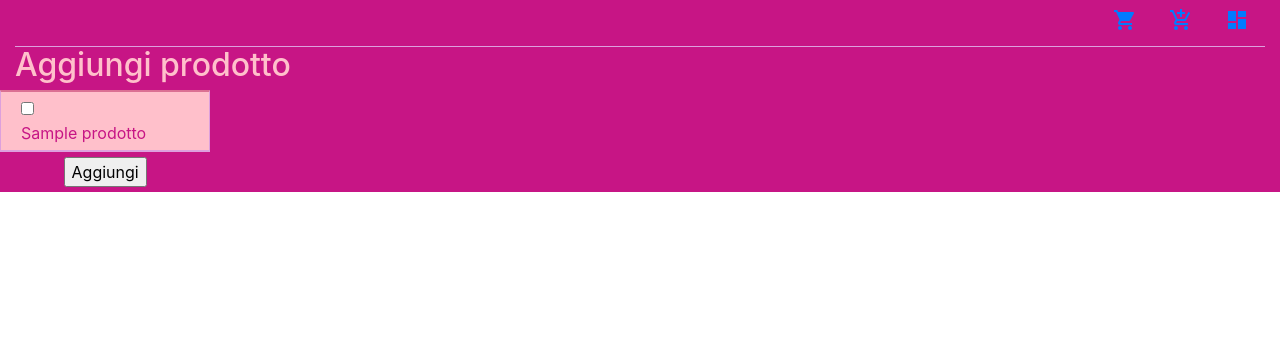
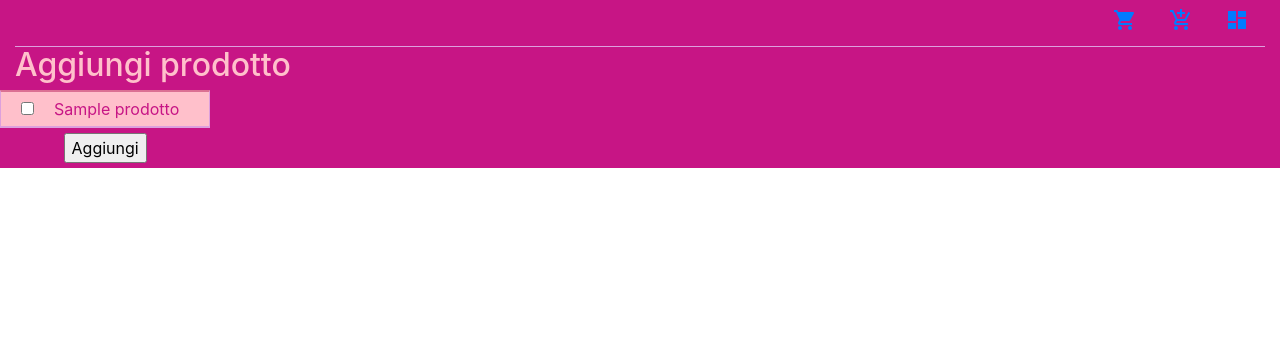
Before and after one commit to superqwe/spesa, a Django app: template templates/spesa/aggiungi_prodotto.html in a window 1280 px wide. Shown: the top 347 px of the page. Run offline with Django 3.2, Linux system fonts and the light colour scheme; the template is opened without the code that fills it: most values are stand-ins (such as "Sample title", 1, 10 or a date in 2020); some libraries are stand-ins or nearby versions.

Commit message:
layout aggiungi_prodotto

```diff
--- a/templates/spesa/aggiungi_prodotto.html
+++ b/templates/spesa/aggiungi_prodotto.html
@@ -18,10 +18,10 @@
             <div class="col-12 ">
 
                 <div class="row prodotto da-comprare">
-                    <div class="col-1">
+                    <div class="col-2 text-center">
                         <input type="checkbox" name="ck{{prodotto.pk}}" value="{{prodotto.id}}">
                     </div>
-                    <div class="col-11">
+                    <div class="col-10">
                         {{prodotto}}
                     </div>
 
```
Also changed, not shown: templates/spesa/nav.html (+10 -3 lines).
